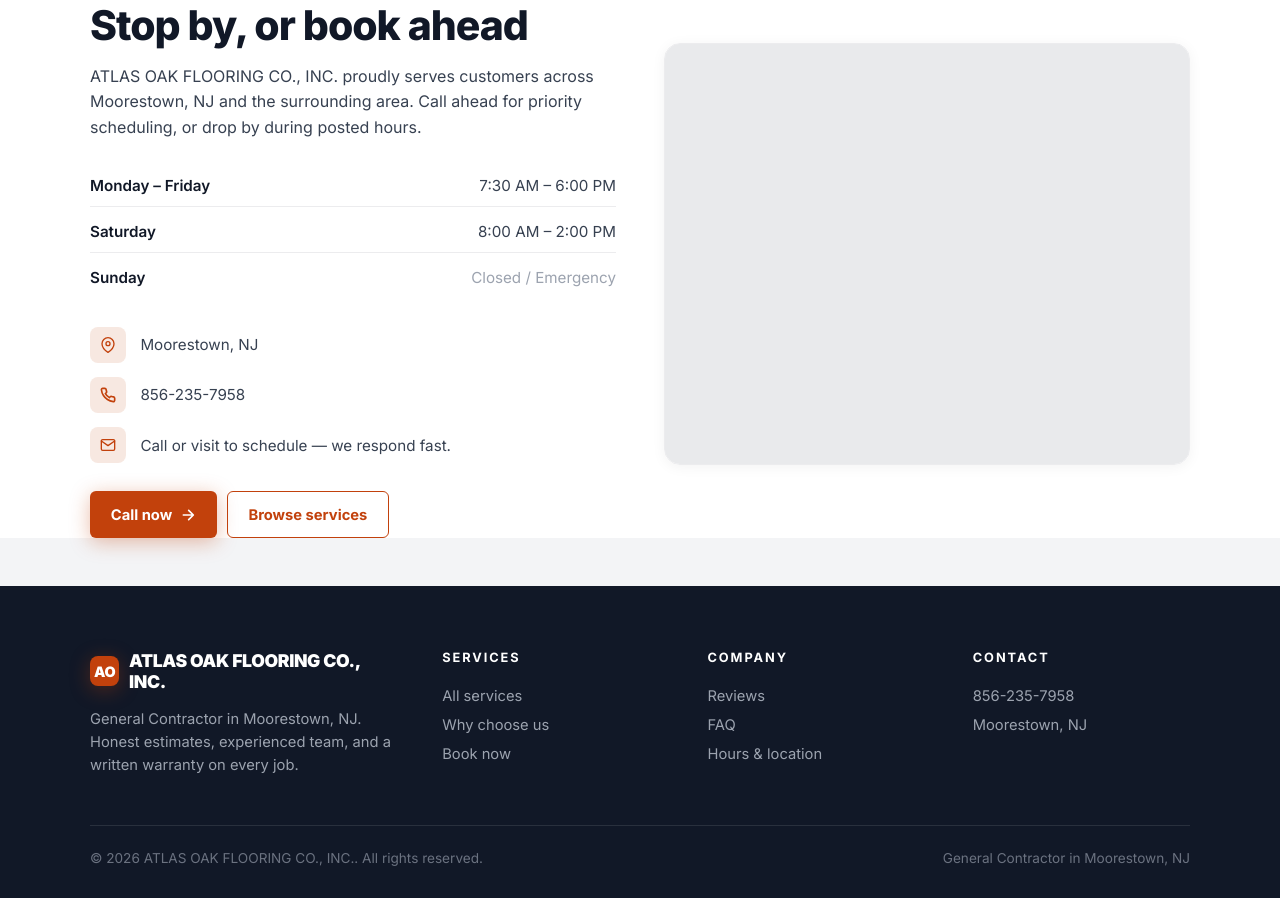
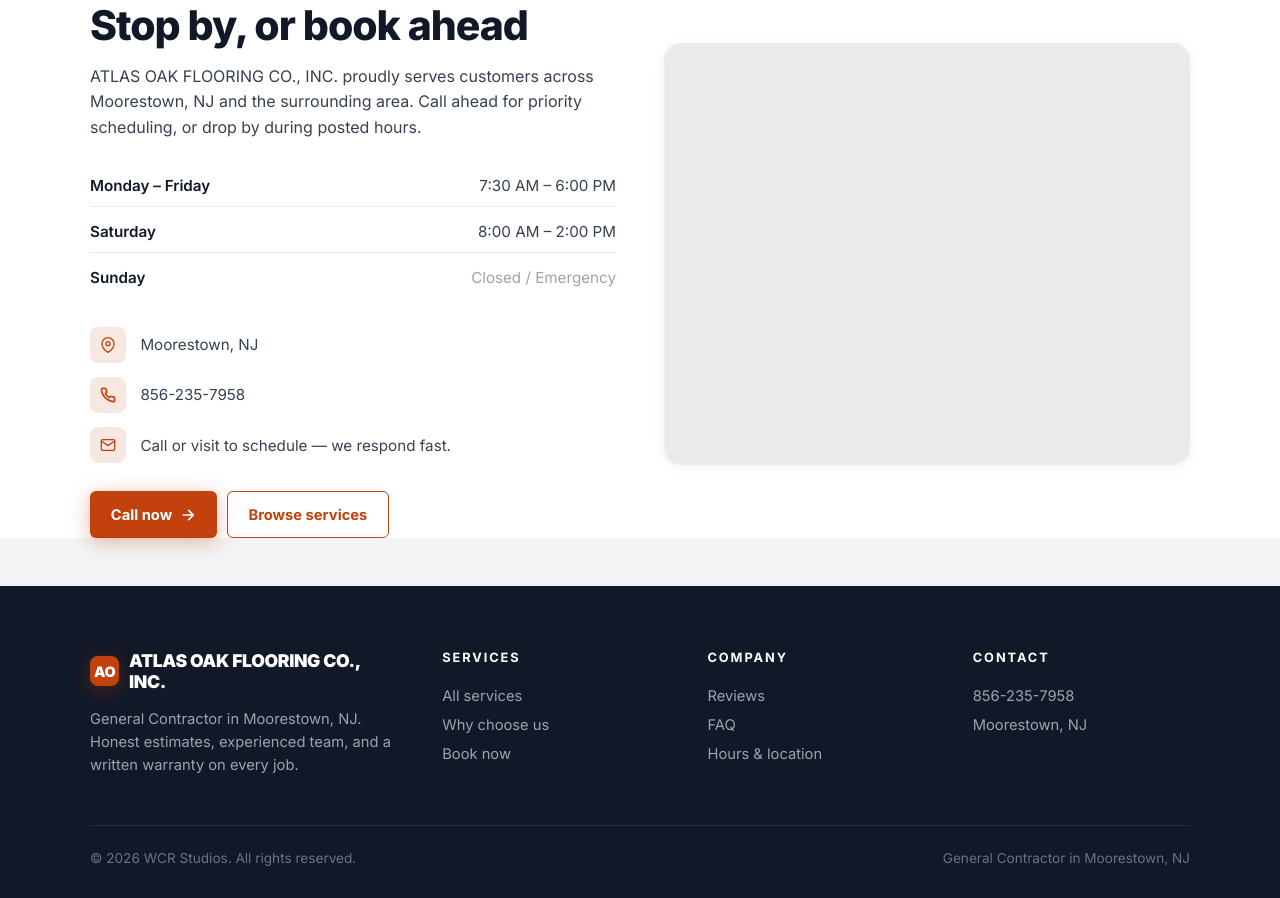
Before and after one commit to Wrenbjor/trades--atlas-oak-flooring-co-inc, a plain HTML site: page index.html in a window 1280 px wide. Shown: the part 4691-5589 px from the top of the page. Drawn offline with nearby package versions, Linux system fonts and the light colour scheme; no server answers.

Commit message:
Update site

```diff
--- a/index.html
+++ b/index.html
@@ -605,7 +605,7 @@ footer{background:#111827;color:#cbd5d1;padding:4rem 2rem 2rem}
     </div>
   </div>
   <div class="foot-bottom">
-    <div>&copy; 2026 ATLAS OAK FLOORING CO., INC.. All rights reserved.</div>
+    <div>&copy; 2026 WCR Studios. All rights reserved.</div>
     <div>General Contractor in Moorestown, NJ</div>
   </div>
 </footer>
```
